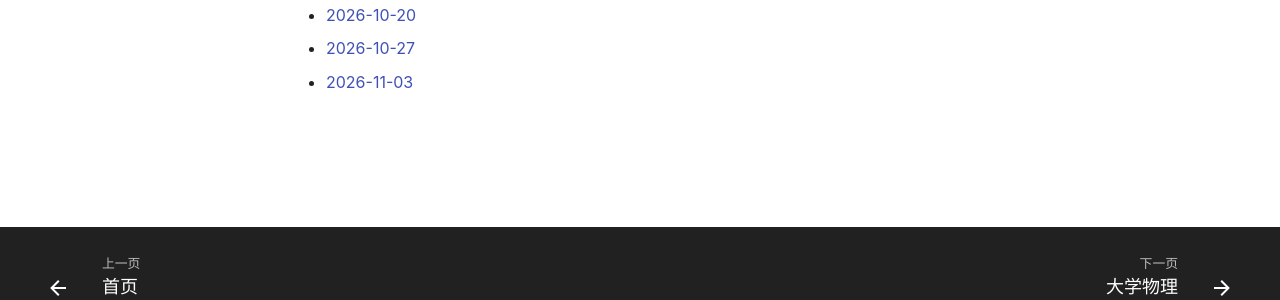
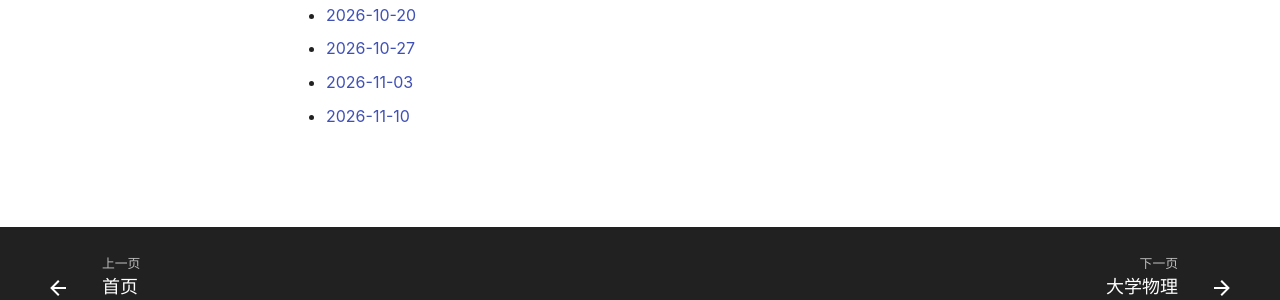
Before and after one commit to Lodpixel/Lec-Notes, an MkDocs documentation site: the page built from docs/课内/1844/index.md, in a window 1280 px wide. Shown: the part 511-811 px from the top of the page. Built offline with MkDocs 1.6.1 and Material for MkDocs 9.7.7, drawn with Linux system fonts in a browser that asks for light colours; comment, search, counter and statistics services are not loaded.

Commit message:
Update lecture transcript: docs/课内/1844/index.md

```diff
--- a/docs/课内/1844/index.md
+++ b/docs/课内/1844/index.md
@@ -21,3 +21,5 @@
 - [2026-10-27](2026-10-27.md)
 
 - [2026-11-03](2026-11-03.md)
+
+- [2026-11-10](2026-11-10.md)
```
